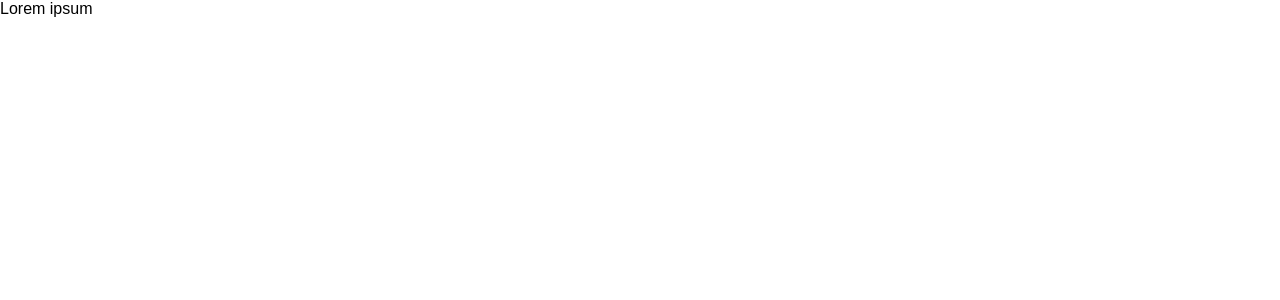
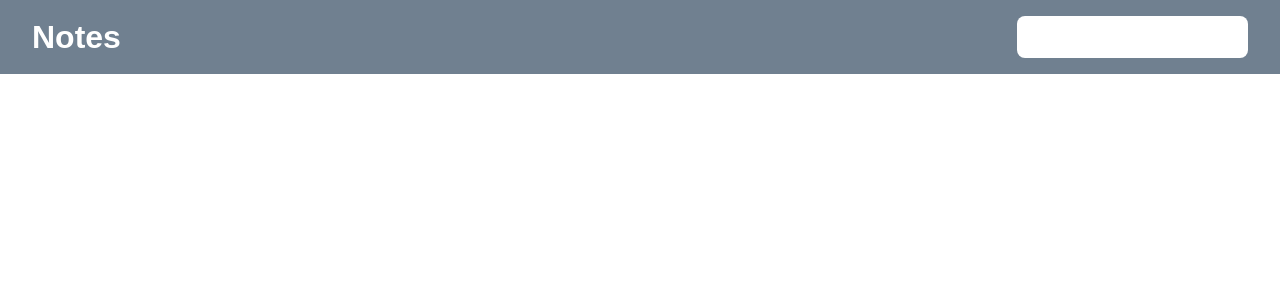
Before and after one commit to plirapli/simple-note-typescript-react, a React (Create React App) app: page / in a window 1280 px wide. Shown: the top 300 px of the page. Built offline with nearby package versions, Linux system fonts and the light colour scheme; the HTML template or start-up script is replaced by a standard one.

Commit message:
header done

```diff
--- a/src/App.js
+++ /dev/null
@@ -1,5 +0,0 @@
-const App = () => {
-  return <div>Lorem ipsum</div>;
-};
-
-export default App;
--- /dev/null
+++ b/src/App.jsx
@@ -0,0 +1,11 @@
+import { Header } from './components/index';
+
+const App = () => {
+  return (
+    <main>
+      <Header />
+    </main>
+  );
+};
+
+export default App;
--- /dev/null
+++ b/src/components/Header.jsx
@@ -0,0 +1,10 @@
+const Header = (props) => {
+  return (
+    <header>
+      <h1>Notes</h1>
+      <input className='searchBar' type='text' value={props.keyword} />
+    </header>
+  );
+};
+
+export default Header;
--- /dev/null
+++ b/src/components/InputForm.jsx
@@ -0,0 +1,5 @@
+const InputForm = () => {
+  return <div>InputForm</div>;
+};
+
+export default InputForm;
--- /dev/null
+++ b/src/components/NoteCard.jsx
@@ -0,0 +1,5 @@
+const NoteCard = () => {
+  return <div>NoteCard</div>;
+};
+
+export default NoteCard;
--- /dev/null
+++ b/src/components/NoteList.jsx
@@ -0,0 +1,5 @@
+const NoteList = () => {
+  return <div>NoteList</div>;
+};
+
+export default NoteList;
--- /dev/null
+++ b/src/components/index.js
@@ -0,0 +1,6 @@
+import Header from './Header';
+import InputForm from './InputForm';
+import NoteList from './NoteList';
+import NoteCard from './NoteCard';
+
+export { Header, InputForm, NoteList, NoteCard };
--- a/src/index.css
+++ b/src/index.css
@@ -1,6 +1,38 @@
+* {
+  box-sizing: border-box;
+}
+
 body {
   margin: 0;
   font-family: 'Poppins', sans-serif;
   -webkit-font-smoothing: antialiased;
   -moz-osx-font-smoothing: grayscale;
 }
+
+h1,
+h2,
+h3 {
+  margin: 0;
+}
+
+main {
+  /* border: 2px solid red; */
+}
+
+header {
+  color: white;
+  background-color: slategray;
+  padding: 1rem 2rem;
+  display: flex;
+  justify-content: space-between;
+  align-items: center;
+  gap: 1rem;
+}
+
+.searchBar {
+  padding: 0.75rem;
+  font-size: 1rem;
+  outline: none;
+  border: none;
+  border-radius: 0.5rem;
+}
```
